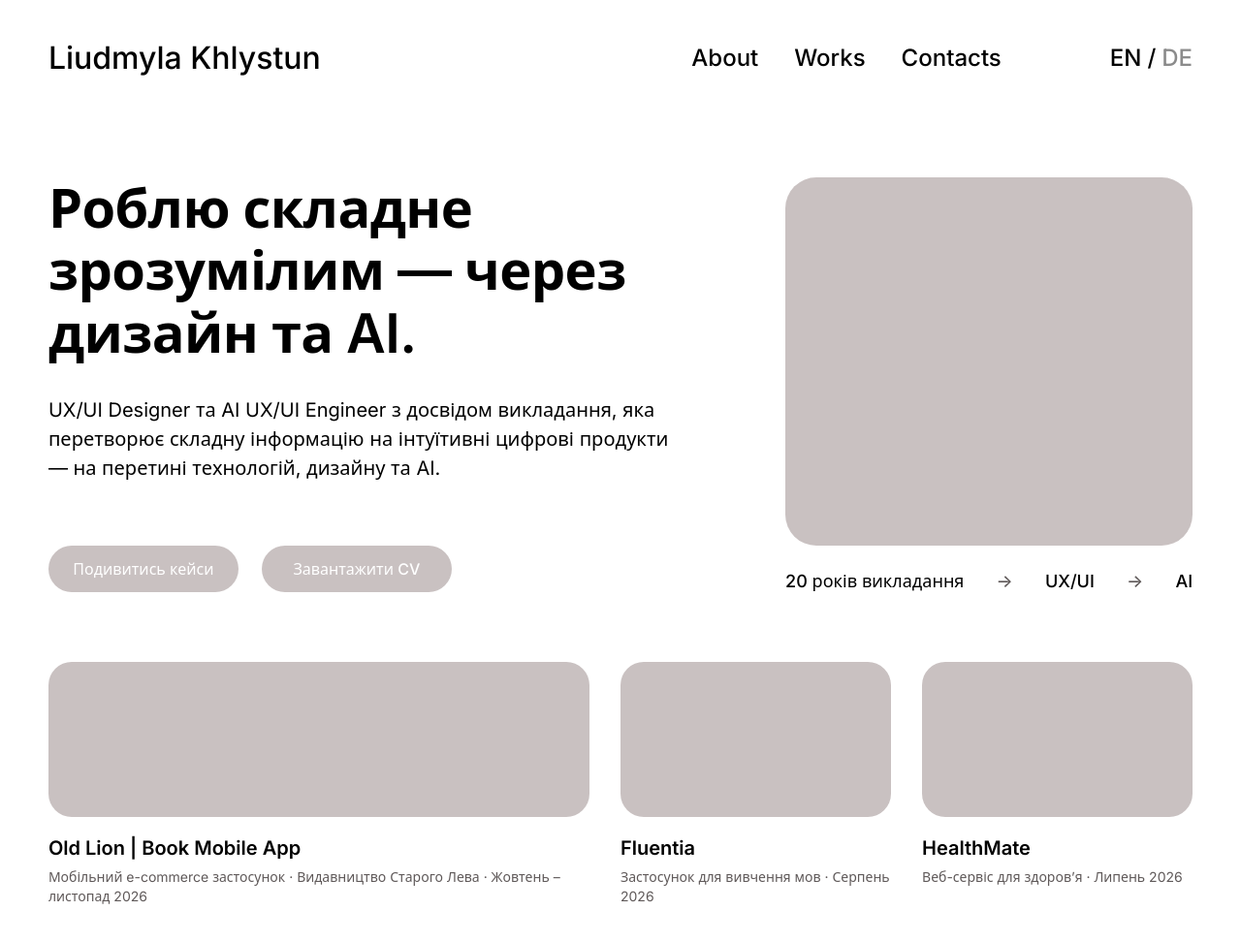
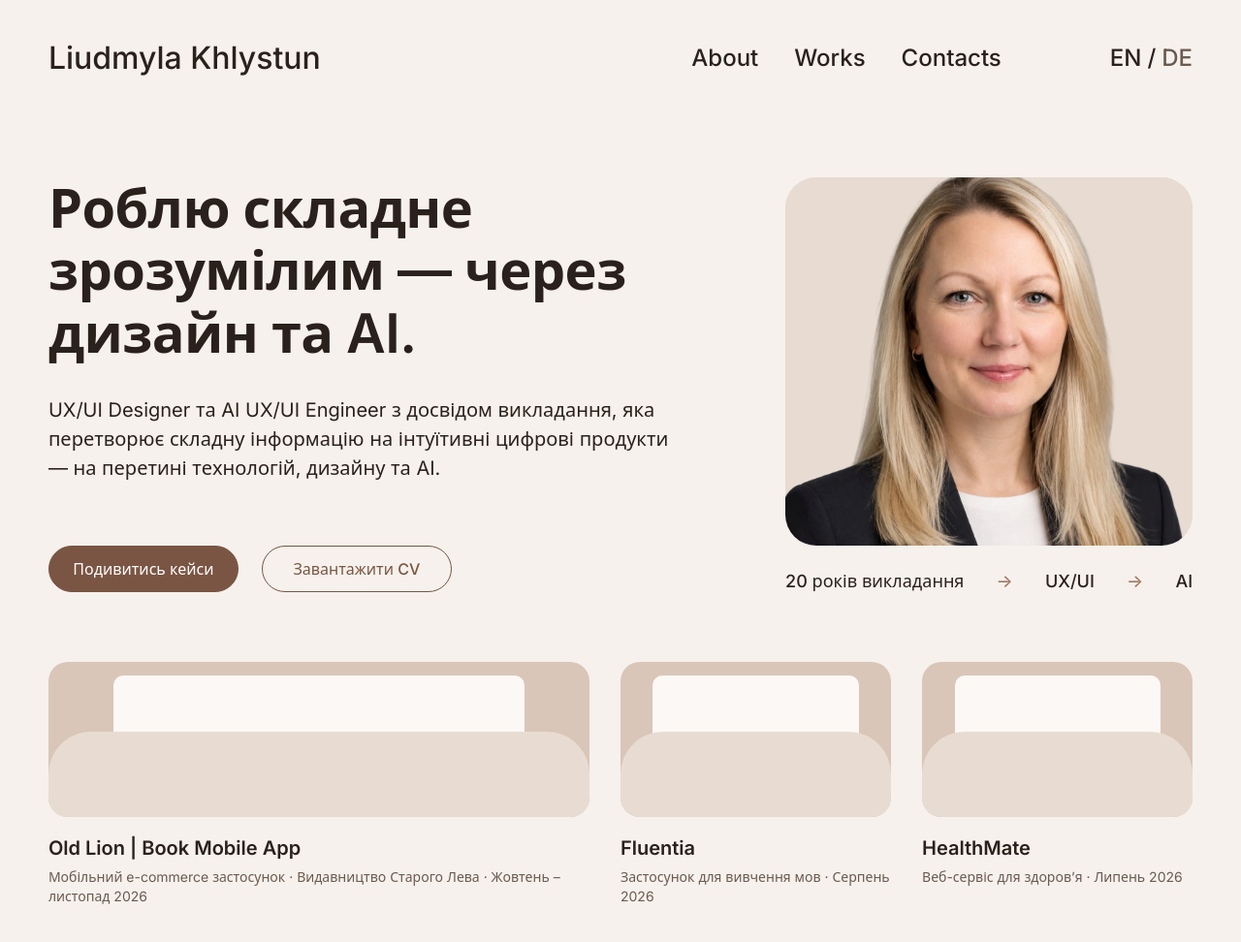
Before and after one commit to lyudmilaet-sys/portfolio, a website built with Vite: page index.html in a window 1280 px wide. Shown: the whole page at 97% size. Built offline with nearby package versions, Linux system fonts and the light colour scheme; files whose address does not match are found by name.

Commit message:
Apply Mocha palette, add photo, pocket-style case cards
- Mocha color tokens: cream background, mocha primary button, outlined secondary button
- Hero photo on beige background (1161x1355), cropped to the 420x380 frame
- Case image areas styled as pockets with a sheet that slides up on hover
- Inactive language uses muted color instead of opacity

Co-Authored-By: Claude Opus 5.5 <noreply@anthropic.com>

```diff
--- a/index.html
+++ b/index.html
@@ -43,13 +43,19 @@
 
             <div class="hero__actions">
               <a class="button" href="#works">Подивитись кейси</a>
-              <a class="button" href="/cv.pdf" download>Завантажити CV</a>
+              <a class="button button--secondary" href="/cv.pdf" download>Завантажити CV</a>
             </div>
           </div>
 
           <figure class="hero__figure">
-            <!-- Місце для професійного фото: замінити на <img class="hero__photo" src="/photo.jpg" alt="Liudmyla Khlystun"> -->
-            <div class="hero__photo" role="img" aria-label="Фото Liudmyla Khlystun"></div>
+            <img
+              class="hero__photo"
+              src="/photo.jpg"
+              alt="Liudmyla Khlystun"
+              width="1161"
+              height="1355"
+              fetchpriority="high"
+            />
             <figcaption class="hero__path">
               <span>20 років викладання</span>
               <span class="hero__arrow" aria-hidden="true">→</span>
--- a/src/style.css
+++ b/src/style.css
@@ -1,10 +1,15 @@
-/* Токени з макету Figma «HW-1 / Desktop - 1» */
+/* Палітра «Мокко» (та сама, що в Figma «HW-1», колекція змінних Mocha) */
 :root {
-  --color-bg: #ffffff;
-  --color-text: #000000;
-  --color-muted: #5f5959; /* другорядний текст, контраст 7:1 на білому */
-  --color-placeholder: #c9c1c1;
-  --color-on-placeholder: #ffffff;
+  --color-bg: #f6f1ec; /* кремовий фон */
+  --color-surface: #e8dcd2; /* картки, заглушки зображень, передня стінка папки */
+  --color-surface-strong: #d9c6b8; /* задня стінка кишені */
+  --color-paper: #fbf8f5; /* аркуш у кишені — місце для мокапу */
+  --color-decor: #a47864; /* мокко: лише декор (стрілки), не для тексту */
+  --color-primary: #7a5543; /* темний мокко: кнопки, контур */
+  --color-primary-hover: #5f4033;
+  --color-on-primary: #ffffff;
+  --color-text: #2b211c; /* контраст 14:1 на фоні */
+  --color-muted: #6b5a50; /* другорядний текст, контраст 5.8:1 на фоні */
 
   --font: 'Inter', system-ui, -apple-system, 'Segoe UI', sans-serif;
 
@@ -73,11 +78,11 @@ a {
   border: 0;
   padding: 0;
   cursor: pointer;
-  opacity: 0.45;
+  color: var(--color-muted);
 }
 
 .lang-switch button[aria-pressed='true'] {
-  opacity: 1;
+  color: var(--color-text);
 }
 
 .site-nav a:hover,
@@ -128,7 +133,7 @@ a {
 }
 
 .hero__arrow {
-  color: var(--color-muted);
+  color: var(--color-decor);
 }
 
 .hero__lead {
@@ -153,17 +158,30 @@ a {
   min-width: 196px;
   height: 48px;
   padding: 14px 24px;
+  border: 1.5px solid var(--color-primary);
   border-radius: var(--radius-lg);
-  background: var(--color-placeholder);
-  color: var(--color-on-placeholder);
+  background: var(--color-primary);
+  color: var(--color-on-primary);
   font-size: 16px;
   font-weight: 500;
   white-space: nowrap;
-  transition: filter 0.15s ease;
+  transition: background-color 0.15s ease, border-color 0.15s ease;
 }
 
 .button:hover {
-  filter: brightness(0.92);
+  background: var(--color-primary-hover);
+  border-color: var(--color-primary-hover);
+}
+
+/* Другорядна кнопка — контур мокко */
+.button--secondary {
+  background: transparent;
+  color: var(--color-primary);
+}
+
+.button--secondary:hover {
+  background: var(--color-surface);
+  border-color: var(--color-primary);
 }
 
 :is(a, button):focus-visible {
@@ -180,12 +198,14 @@ a {
 }
 
 .hero__photo {
-  flex: 1;
+  flex: 1 1 0px; /* висоту задає колонка, а не пропорції самого фото */
   width: 100%;
   min-height: 380px; /* майже квадрат 420×380 — портрет не обріжеться надто сильно */
+  display: block;
   object-fit: cover;
+  object-position: 50% 30%; /* обличчя в кадрі, обрізається переважно низ */
   border-radius: var(--radius-lg);
-  background: var(--color-placeholder);
+  background: var(--color-surface);
 }
 
 /* ---------- Картки кейсів ---------- */
@@ -205,15 +225,50 @@ a {
   height: 100%;
 }
 
+/* Місце для кейсу у вигляді кишені:
+   сам блок — задня стінка, ::before — аркуш (місце для мокапу), ::after — кишеня спереду.
+   Пізніше мокап кейсу ляже на місце аркуша. */
 .case-card__image {
+  position: relative;
   height: 160px;
-  border-radius: 24px;
-  background: var(--color-placeholder);
+  border-radius: 20px;
+  background: var(--color-surface-strong);
+  overflow: hidden;
   transition: transform 0.2s ease;
 }
 
+.case-card__image::before {
+  content: '';
+  position: absolute;
+  inset: 14px 12% 18px;
+  border-radius: 10px;
+  background: var(--color-paper);
+  transition: transform 0.25s ease;
+}
+
+.case-card__image::after {
+  content: '';
+  position: absolute;
+  inset: auto 0 0;
+  height: 55%;
+  border-radius: 44px 44px 20px 20px; /* заокруглений край кишені */
+  background: var(--color-surface);
+}
+
+/* Наведення: картка трохи піднімається, аркуш висувається з кишені */
 .case-card__link:hover .case-card__image {
   transform: translateY(-4px);
+}
+
+.case-card__link:hover .case-card__image::before {
+  transform: translateY(-8px);
+}
+
+@media (prefers-reduced-motion: reduce) {
+  .case-card__image,
+  .case-card__image::before {
+    transition: none;
+  }
 }
 
 .case-card__meta {
@@ -307,6 +362,7 @@ a {
     flex: none;
     align-self: start;
     width: 200px;
+    height: auto;
     min-height: 0;
     aspect-ratio: 300 / 360;
     border-radius: 24px;
```
Also changed, not shown: public/photo.jpg (added).
